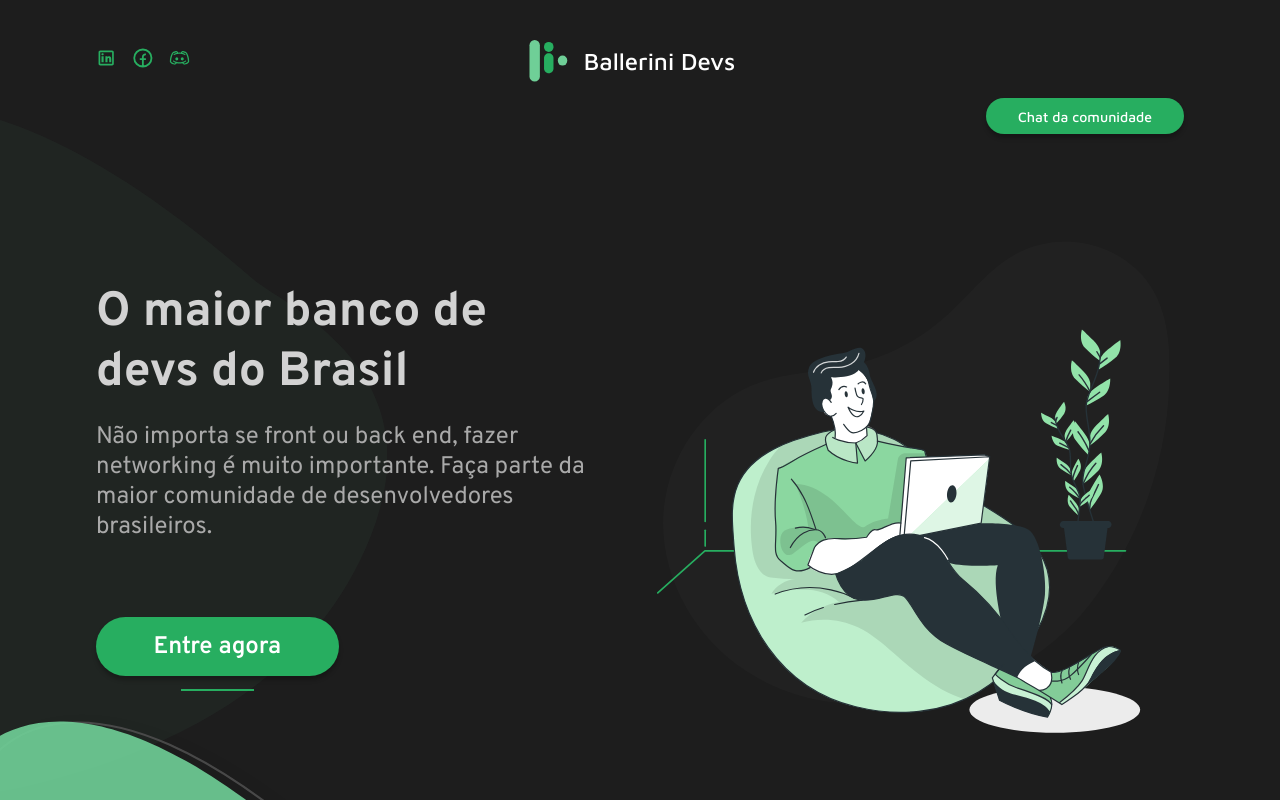
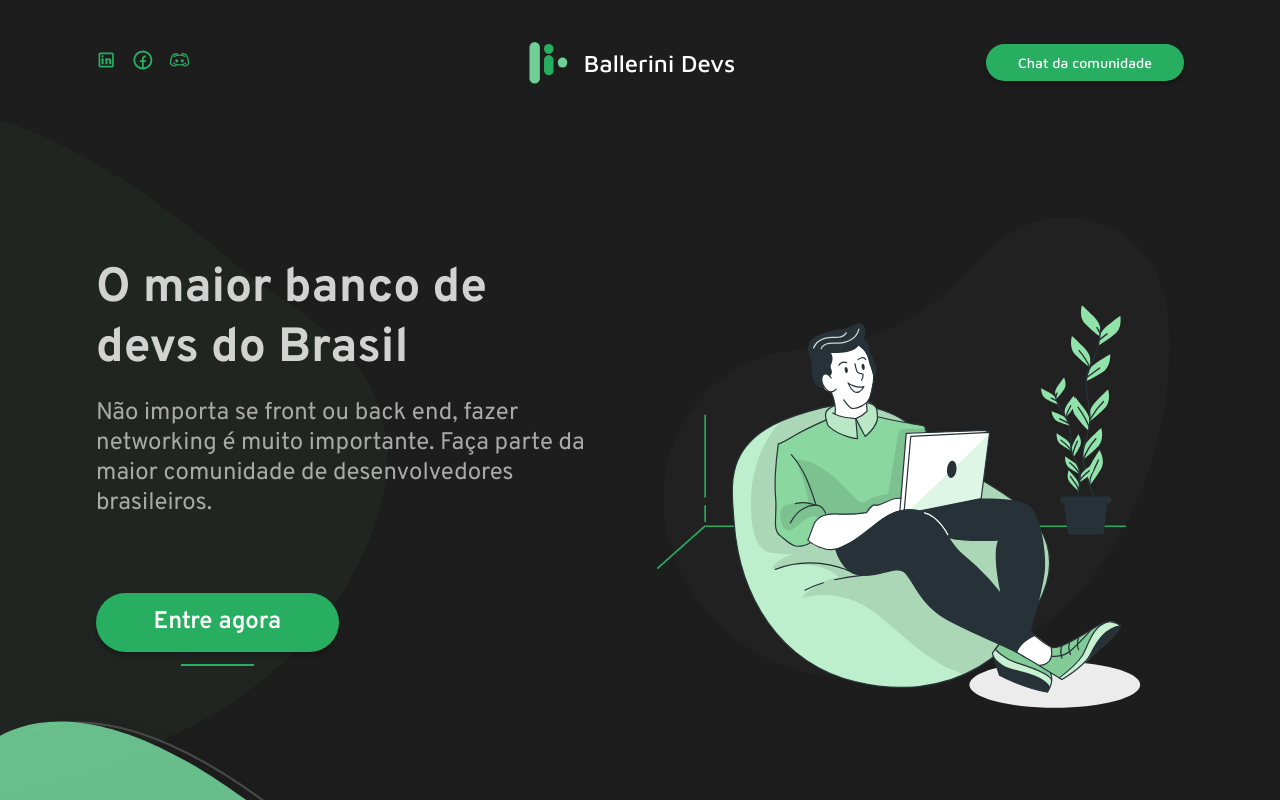
Before and after one commit to MateusVrs/ballerini-devs, a React (Create React App) app: page / in a window 1280 px wide. Built offline with nearby package versions, Linux system fonts and the light colour scheme; no server answers.

Commit message:
pages styles

```diff
--- /dev/null
+++ b/src/styles/pages/chatpage.scss
@@ -0,0 +1,21 @@
+$background-input-base: #fff;
+$main-text-color: #fff;
+$main-green: #27AE60;
+$backgroud-base: #1D1D1D;
+
+#header-base {
+    .community-container, .signout-container {
+        display: flex;
+        align-items: center;
+        justify-content: flex-end;
+
+        @media (max-width: 1000px) {
+            justify-content: center;
+        }
+
+        .button {
+            font-size: 14px;
+            color: $main-text-color;
+        }
+    }
+}
--- a/src/styles/pages/landingpage.scss
+++ b/src/styles/pages/landingpage.scss
@@ -51,6 +51,15 @@ body {
                 }
             }
         }
+    }
+}
+
+#header-base {
+    .community-chat-container {
+        grid-row-start: 1;
+        grid-column-start: 3;
+
+        margin: auto 0;
     }
 }
 
```
